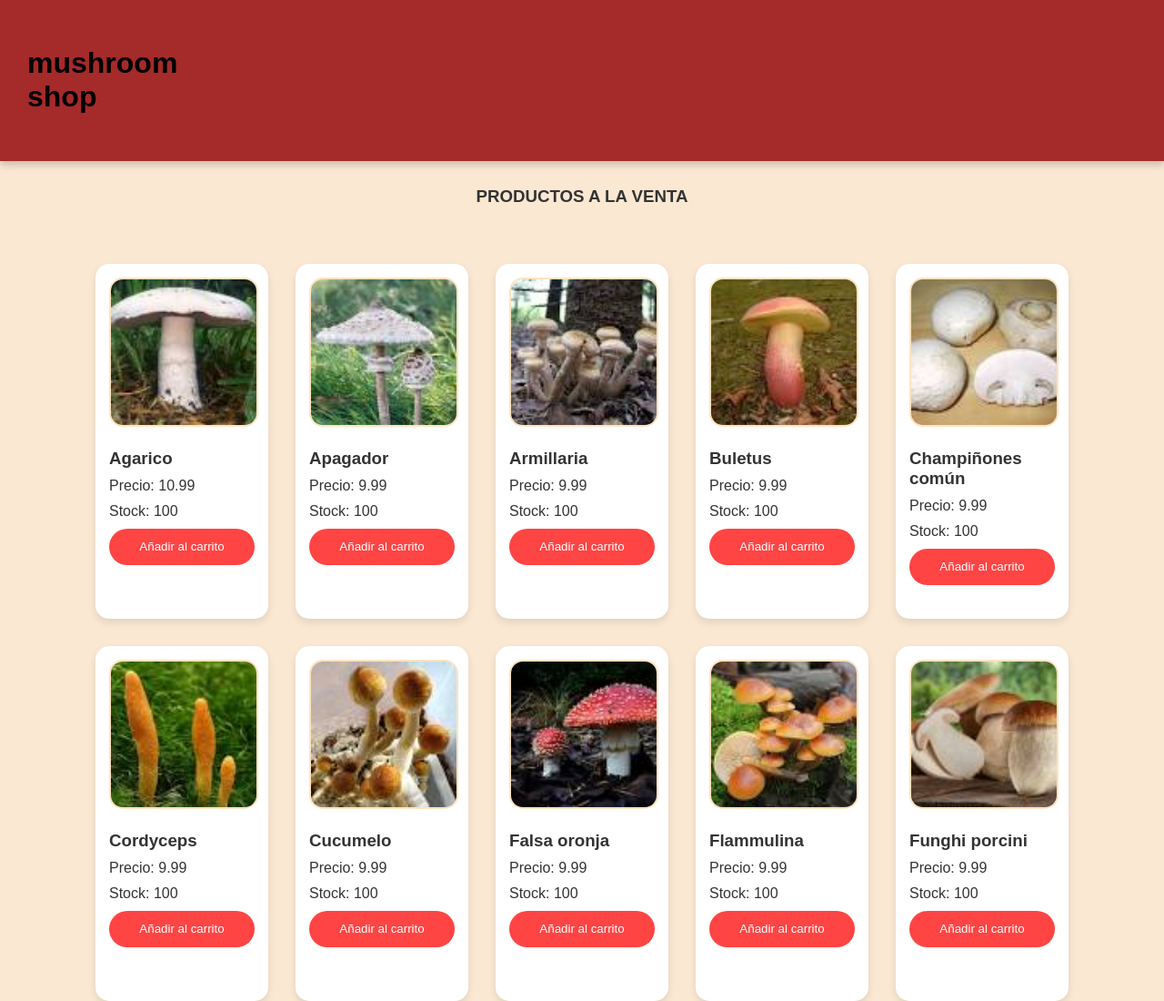
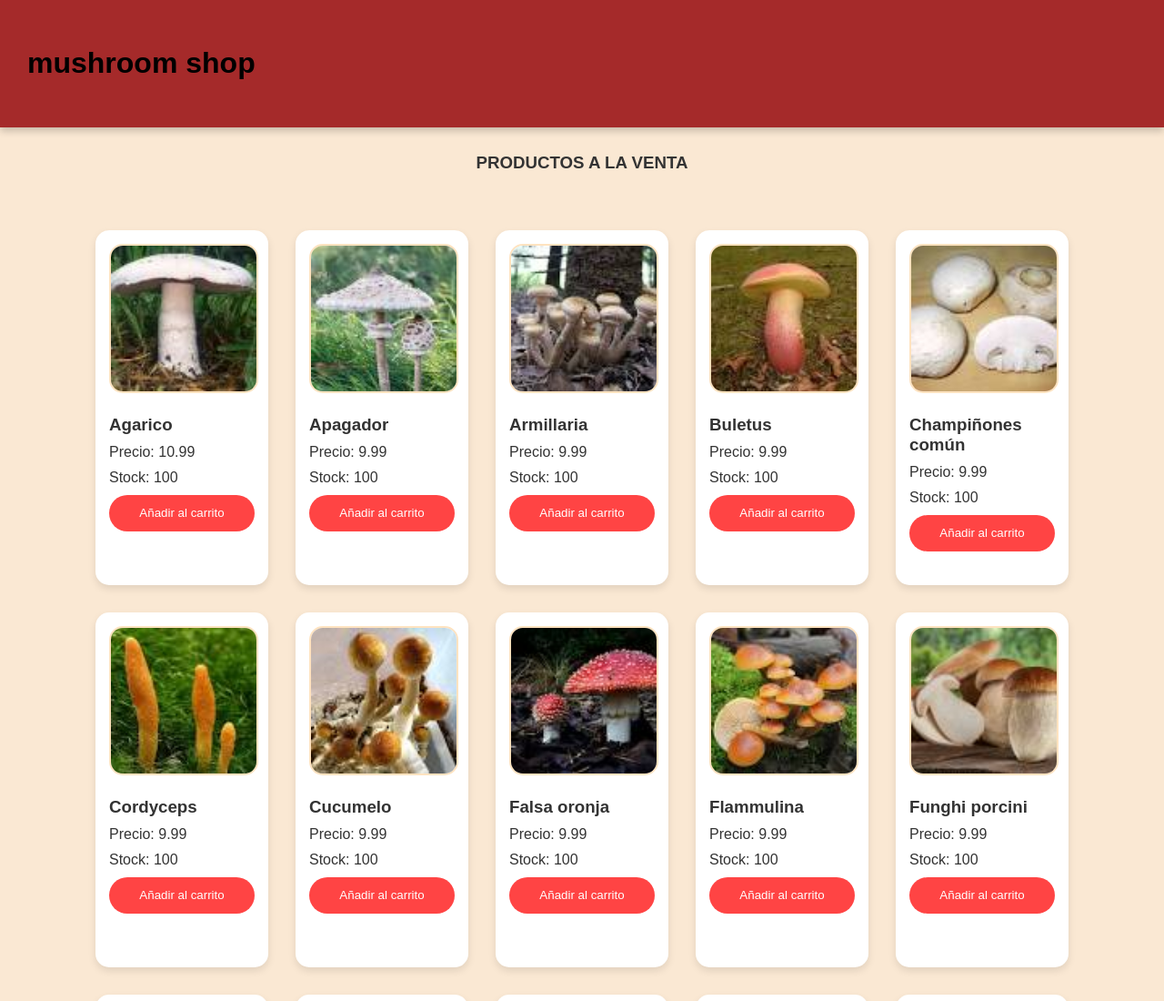
Before and after one commit to MCristina0/-mushroom-shop, a plain HTML site: page index.html in a window 1280 px wide. Shown: the top 1100 px of the page at 91% size. Drawn offline with nearby package versions, Linux system fonts and the light colour scheme.

Commit message:
final version

```diff
--- a/style.css
+++ b/style.css
@@ -23,7 +23,7 @@ header {
 
 h1 {
   font-size: 2em;
-  width: 90%;
+  width: 200%;
   color: black;
 }
 .space{
@@ -53,7 +53,7 @@ h1 {
 
 
 .img-carrito {
-  justify-content: flex-end;
+  justify-content: right;
   text-align: right;
   width: 20%;
 }
```
